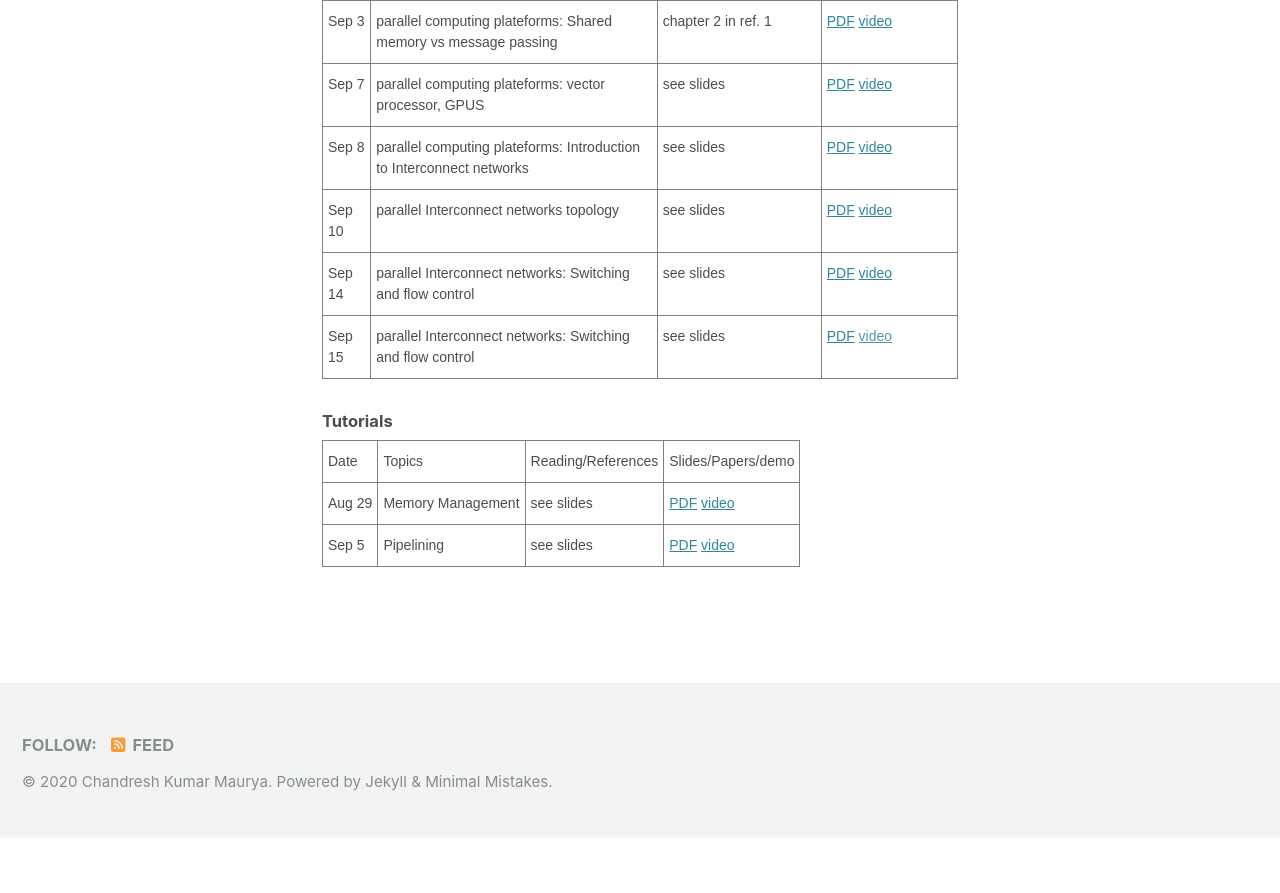
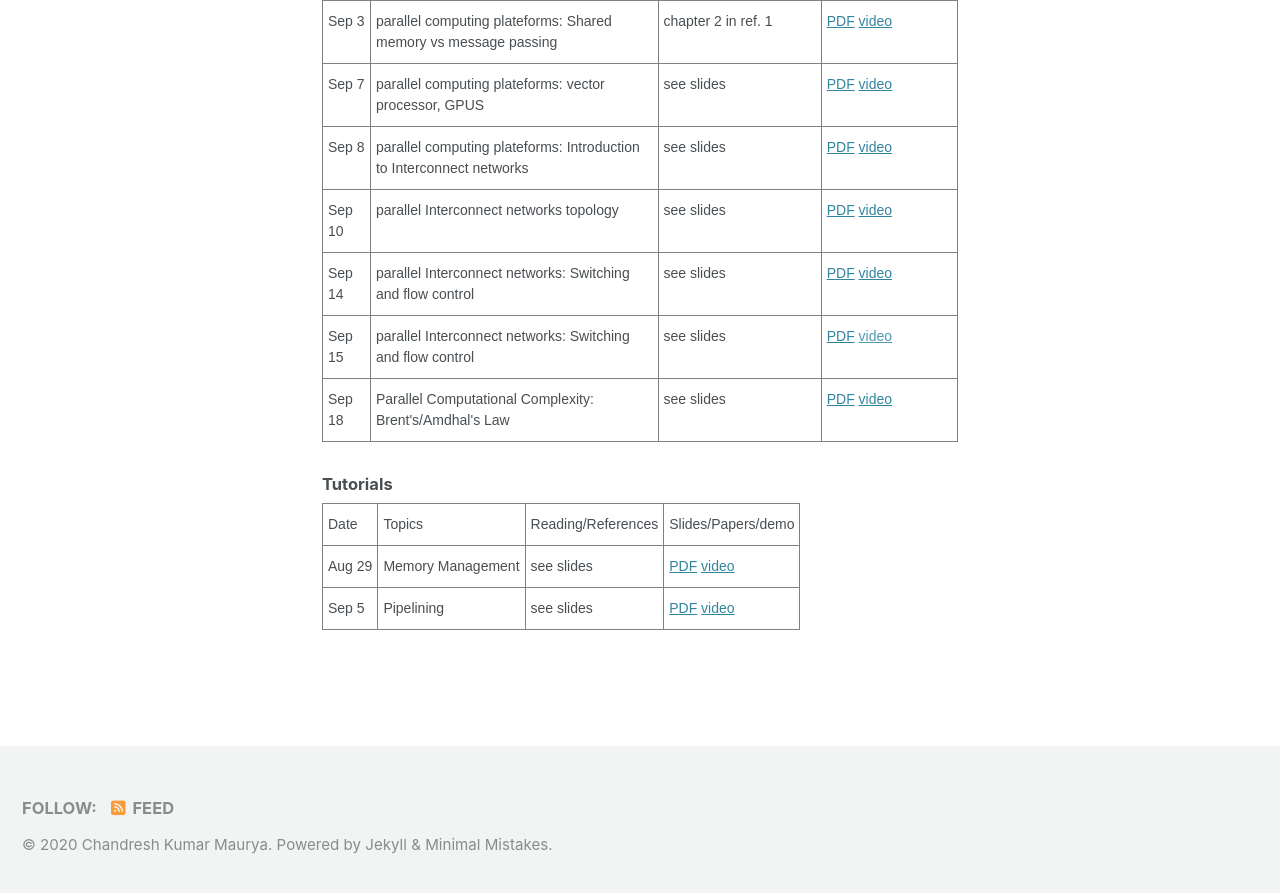
Before and after one commit to chandreshiit/oldsite, a Jekyll site: the page built from _pages/parallelcomputing.md, in a window 1280 px wide and 900 px high, scrolled down 1509 px. Shown: the top 893 px of the window. Built offline with Jekyll 4.4.1, drawn with Linux system fonts in a browser that asks for light colours; cached includes are drawn as plain includes; nearby versions of some CDN libraries; before the commit the page ends 2346 px from its top, so only the background shows below that.

Commit message:
added lect 7 and 8

```diff
--- a/_pages/parallelcomputing.md
+++ b/_pages/parallelcomputing.md
@@ -103,6 +103,11 @@ author_profile: false
     <td class="tg-0pky">parallel Interconnect networks: Switching and flow control </td>
     <td class="tg-0pky">see slides</td>
         <td class="tg-0pky"> <a href="https://drive.google.com/file/d/1gjxUm_GHV68ybguM0lOOW16pOYId_Qtg/view?usp=sharing">PDF</a> <a href=""> video</a> </td>   </tr>
+    <tr>
+    <td class="tg-0pky">Sep 18</td>
+    <td class="tg-0pky">Parallel Computational Complexity: Brent's/Amdhal's Law </td>
+    <td class="tg-0pky">see slides</td>
+        <td class="tg-0pky"> <a href="https://drive.google.com/file/d/1epszOFiyeEYsoamnopRP0PiDGiUMY_nY/view?usp=sharing">PDF</a> <a href="https://drive.google.com/file/d/1fl5dKjWrzmP2Ph7Ltz095ujTwDgogyqe/view?usp=sharing"> video</a> </td>   </tr>
 </table>
 
 #### Tutorials
```
